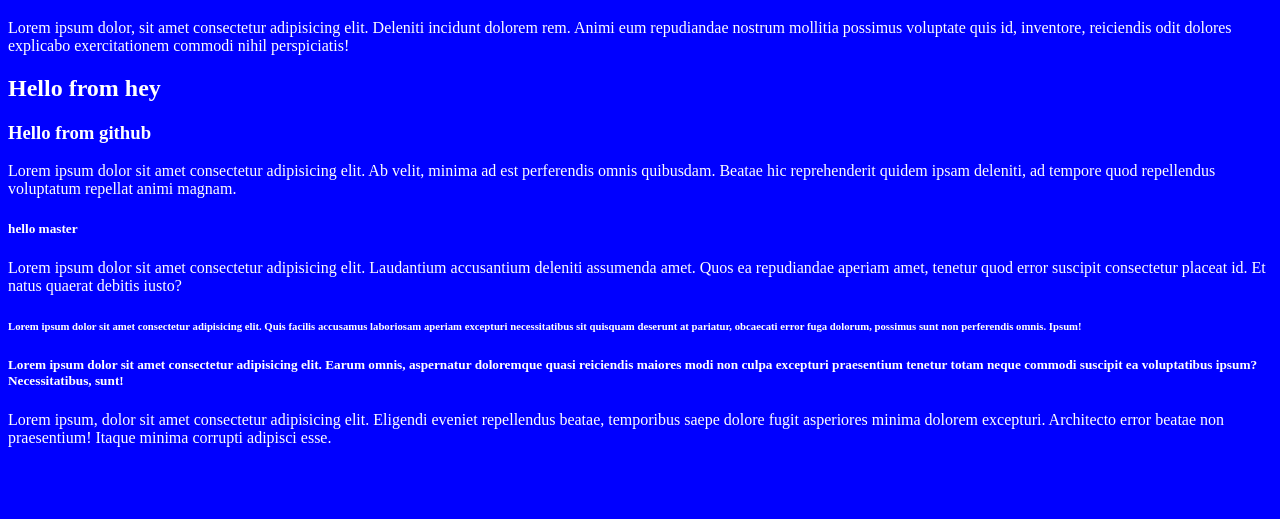
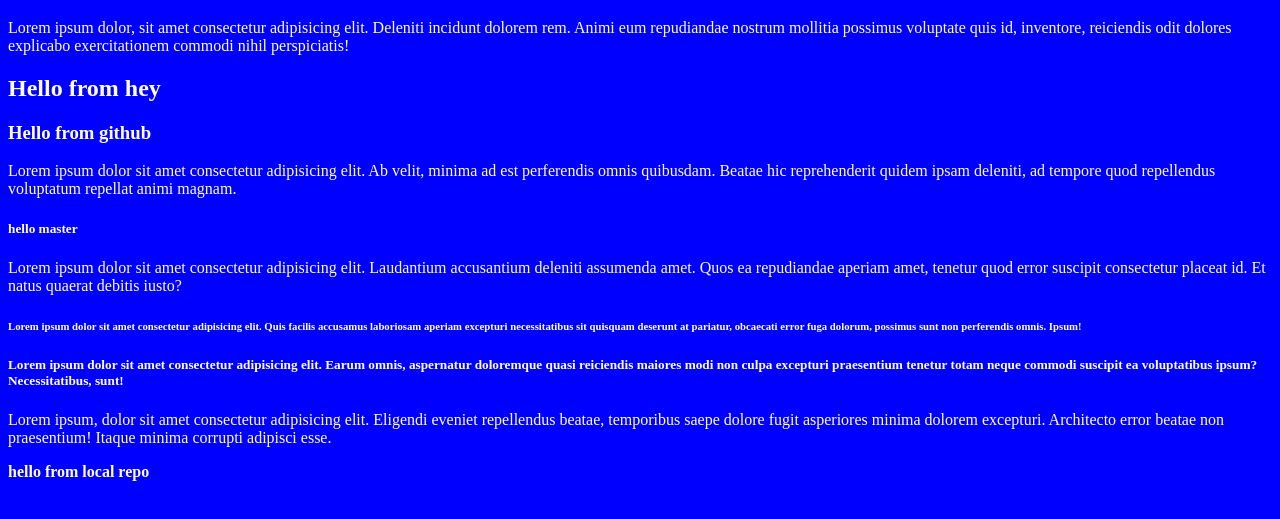
Before and after one commit to abdutech1/git-practice-regular, a plain HTML site: page index.html in a window 1280 px wide. Shown: the part 61-580 px from the top of the page. Drawn offline with Linux system fonts and the light colour scheme.

Commit message:
add bolded hello

```diff
--- a/index.html
+++ b/index.html
@@ -17,6 +17,7 @@
 <h6>Lorem ipsum dolor sit amet consectetur adipisicing elit. Quis facilis accusamus laboriosam aperiam excepturi necessitatibus sit quisquam deserunt at pariatur, obcaecati error fuga dolorum, possimus sunt non perferendis omnis. Ipsum!</h6>
 <h5>Lorem ipsum dolor sit amet consectetur adipisicing elit. Earum omnis, aspernatur doloremque quasi reiciendis maiores modi non culpa excepturi praesentium tenetur totam neque commodi suscipit ea voluptatibus ipsum? Necessitatibus, sunt!</h5>
 <p>Lorem ipsum, dolor sit amet consectetur adipisicing elit. Eligendi eveniet repellendus beatae, temporibus saepe dolore fugit asperiores minima dolorem excepturi. Architecto error beatae non praesentium! Itaque minima corrupti adipisci esse.</p>
+<b>hello from local repo</b>
 
 </body>
 </html>
```
